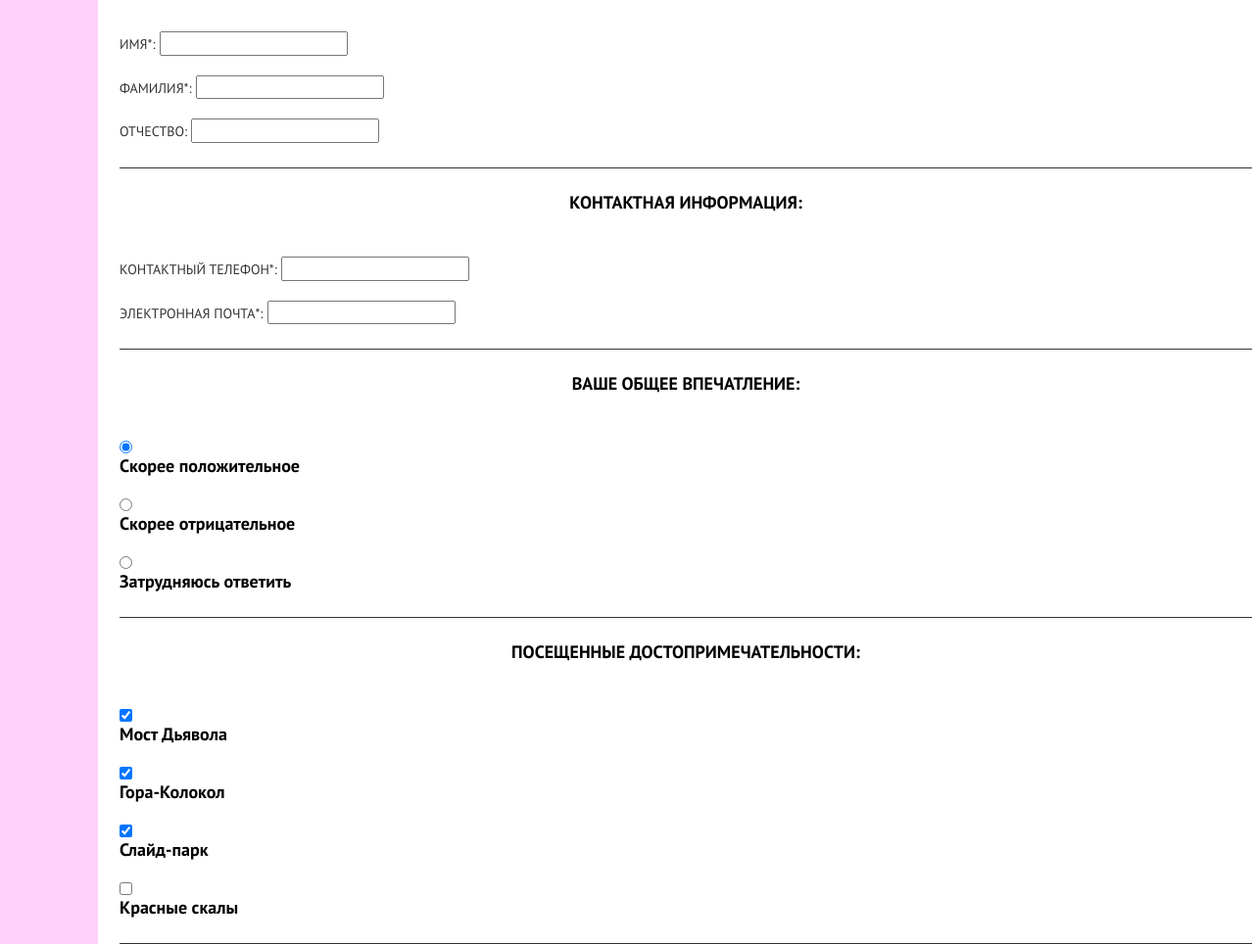
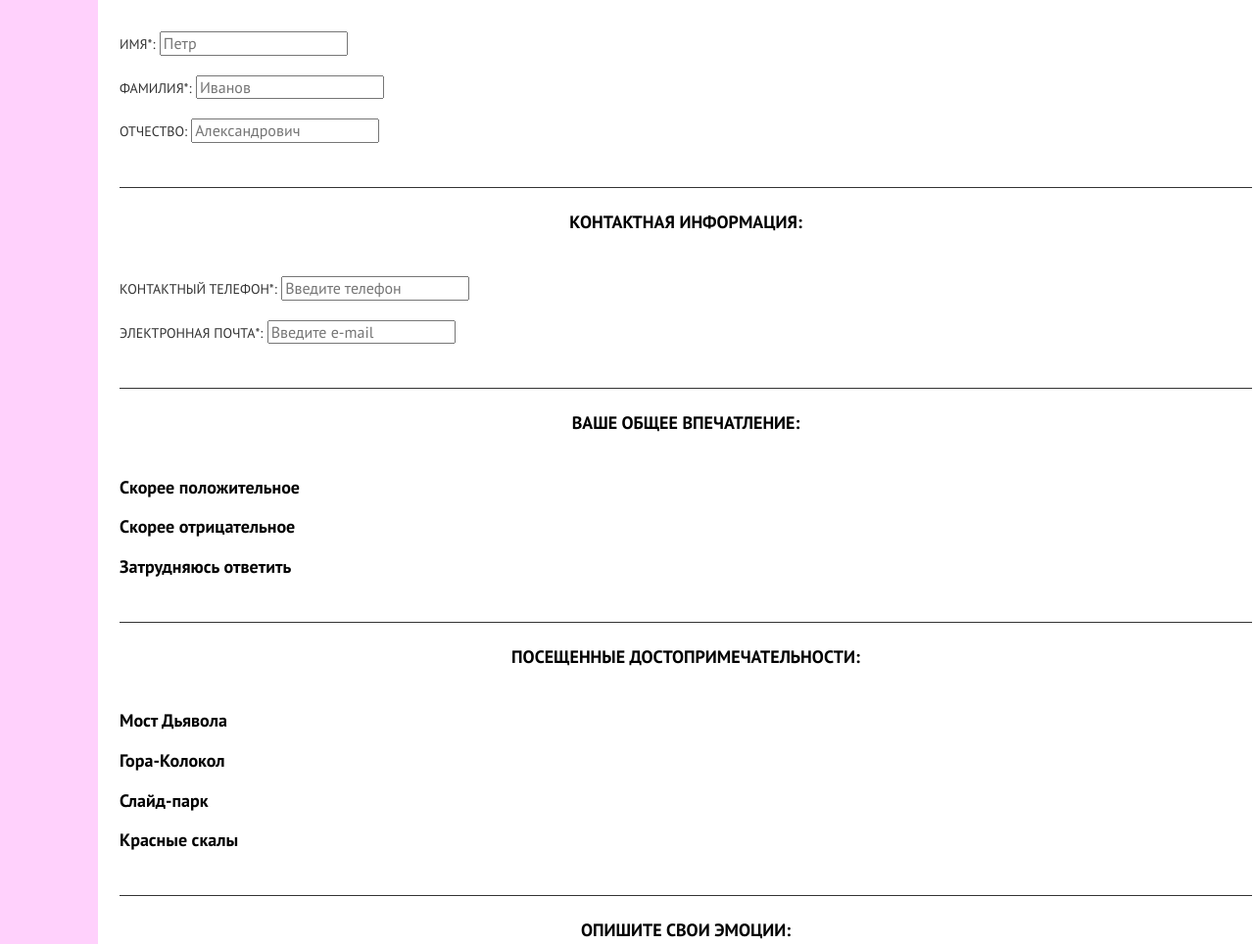
Before and after one commit to annaraulets/870333-sedona-16, a website: page source/forms.html in a window 1280 px wide. Shown: the part 560-1524 px from the top of the page at 98% size. Drawn offline with nearby package versions, Linux system fonts and the light colour scheme; files that its build step writes are made by us from their sources.

Commit message:
Прокект, проверка

```diff
--- a/source/forms.html
+++ b/source/forms.html
@@ -53,74 +53,82 @@
       <form class="forms" action="https://echo.htmlacademy.ru" method="post">
         <fieldset class="forms__box">
           <legend class="forms__title">Представьтесь:</legend>
-          <div class="forms-wrapper">
+          <ul class="forms__list">
+            <li class="forms__item">
               <label class="forms__text" for="name-field">Имя*:</label>
-            <input type="text" name="user-name" id="name-field">
-          </div>
+              <input type="text" name="user-name" id="name-field" placeholder="Петр">
+            </li>
 
-          <div class="forms-wrapper">
+            <li class="forms__item">
               <label class="forms__text" for="surname-field">Фамилия*:</label>
-            <input type="text" name="user-surname" id="surname-field">
-          </div>
+              <input type="text" name="user-surname" id="surname-field" placeholder="Иванов">
+            </li>
 
-          <div>
+            <li class="forms__item">
               <label class="forms__text" for="fathername-field">Отчество:</label>
-            <input type="text" name="user-fathername" id="fathername-field">
-          </div>
+              <input type="text" name="user-fathername" id="fathername-field" placeholder="Александрович">
+            </li>
+          </ul>
         </fieldset>
 
         <fieldset class="forms__box">
           <legend class="forms__title">Контактная информация:</legend>
-          <div class="forms-wrapper">
+          <ul class="forms__list">
+            <li class="forms__item">
               <label class="forms__text" for="number-field">Контактный телефон*:</label>
-            <input type="text" name="number" id="number-field">
-          </div>
+              <input type="text" name="number" id="number-field" placeholder="Введите телефон">
+            </li>
 
-          <div>
+            <li class="forms__item">
               <label class="forms__text" for="email-field">Электронная почта*:</label>
-            <input type="email" name="email" id="email-field">
-          </div>
+              <input type="email" name="email" id="email-field"  placeholder="Введите e-mail">
+            </li>
+          </ul>
         </fieldset>
 
         <fieldset class="forms__box">
           <legend class="forms__title">Ваше Общее впечатление:</legend>
-          <div class="forms-wrapper">
-            <input type="radio" name="positive" id="positive-field" checked>
+          <ul class="forms__list">
+            <li class="forms__item">
+              <input class="visually-hidden" type="radio" name="positive" id="positive-field" checked>
               <label class="forms__text forms__text--bold" for="positive-field">Скорее положительное</label>
-          </div>
+            </li>
 
-          <div class="forms-wrapper">
-            <input type="radio" name="negative" id="negative-field">
+            <li class="forms__item">
+              <input class="visually-hidden" type="radio" name="negative" id="negative-field">
               <label class="forms__text forms__text--bold" for="negative-field">Скорее отрицательное</label>
-          </div>
+            </li>
 
-          <div>
-            <input type="radio" name="dont-know" id="dontknow-field">
+            <li class="forms__item">
+              <input class="visually-hidden" type="radio" name="dont-know" id="dontknow-field">
               <label class="forms__text forms__text--bold" for="dontknow-field">Затрудняюсь ответить</label>
-          </div>
+            </li>
+          </ul>
         </fieldset>
 
         <fieldset class="forms__box">
           <legend class="forms__title">Посещенные достопримечательности:</legend>
-          <div class="forms-wrapper">
-            <input type="checkbox" name="bridge" id="bridge-field" checked>
+          <ul class="forms__list">
+            <li class="forms__item">
+              <input class="visually-hidden" type="checkbox" name="bridge" id="bridge-field" checked>
               <label class="forms__text forms__text--bold" for="bridge-field">Мост Дьявола</label>
-          </div>
+            </li>
 
-          <div class="forms-wrapper">
-            <input type="checkbox" name="mount" id="mount-field" checked>
+            <li class="forms__item">
+              <input class="visually-hidden" type="checkbox" name="mount" id="mount-field" checked>
               <label class="forms__text forms__text--bold" for="mount-field">Гора-Колокол</label>
-          </div>
+            </li>
 
-          <div class="forms-wrapper">
-            <input type="checkbox" name="park" id="park-field" checked>
+            <li class="forms__item">
+              <input class="visually-hidden" type="checkbox" name="park" id="park-field" checked>
               <label class="forms__text forms__text--bold" for="park-field">Слайд-парк</label>
-          </div>
+            </li>
 
-          <div>
-            <input type="checkbox" name="rock" id="rock-field">
+            <li class="forms__item">
+              <input class="visually-hidden" type="checkbox" name="rock" id="rock-field">
               <label class="forms__text forms__text--bold" for="rock-field">Красные скалы</label>
-          </div>
+            </li>
+          </ul>
         </fieldset>
 
         <fieldset class="forms__box forms__box--last">
--- a/source/less/forms_style.less
+++ b/source/less/forms_style.less
@@ -16,7 +16,13 @@
   margin-bottom: 30px;
 }
 
-.forms-wrapper {
+.forms__list{
+  list-style: none;
+  margin: 0;
+  padding: 0;
+}
+
+.forms__item {
   margin-bottom: 20px;
 }
 
```
Lines whose indentation alone changed are shown as unchanged.
